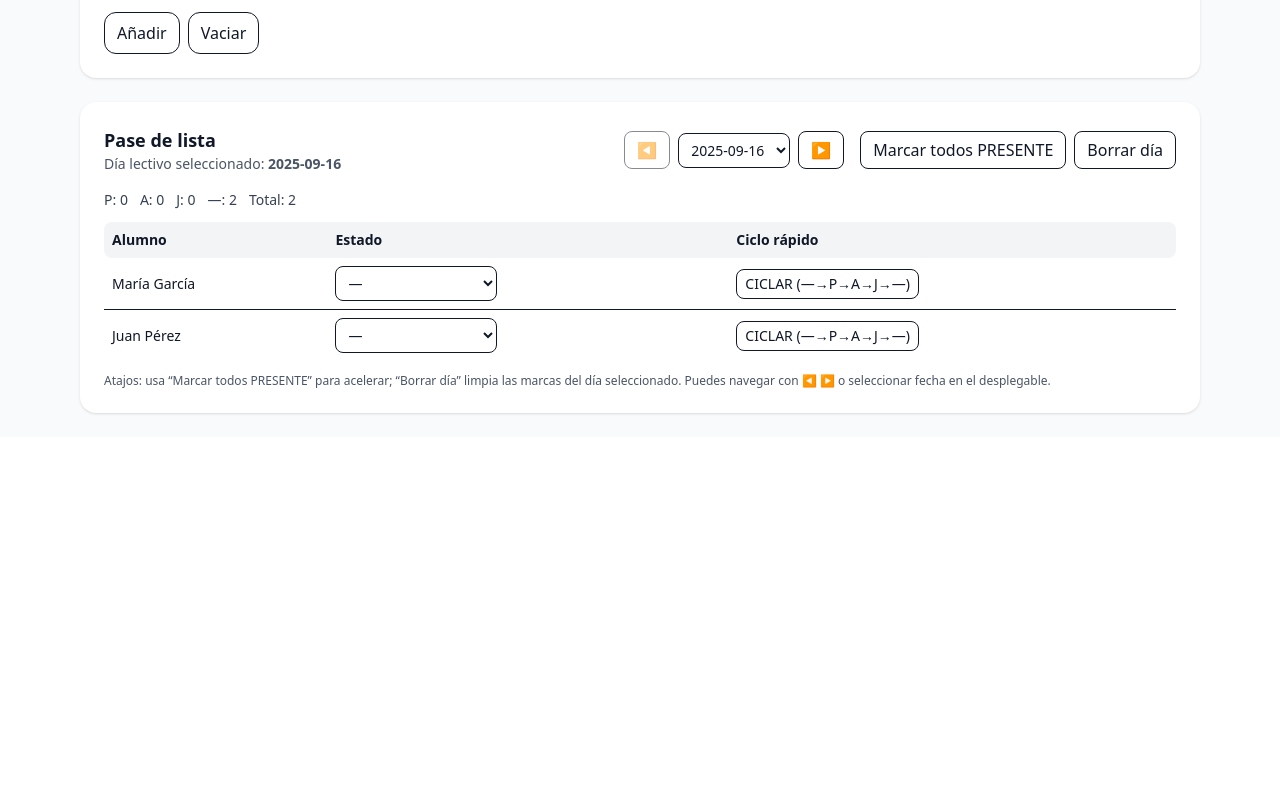
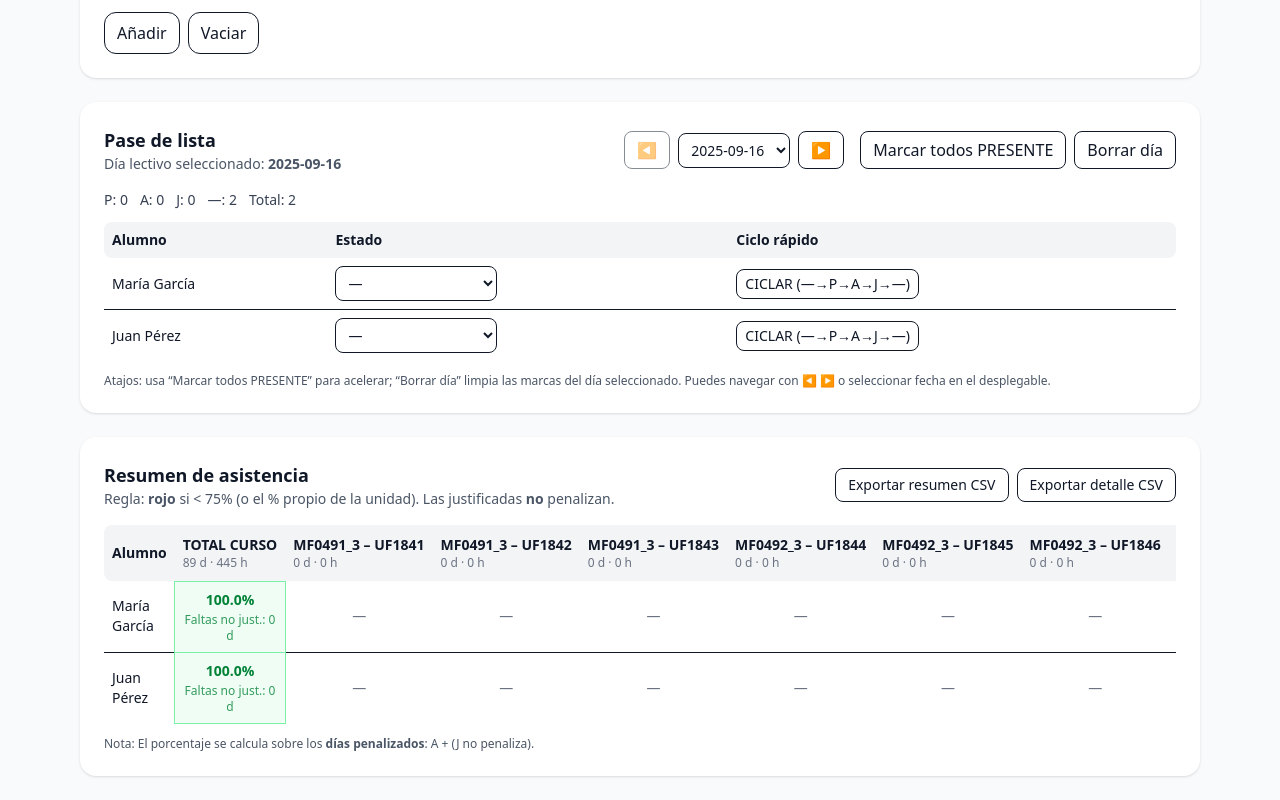
Before and after one commit to OslarCode/aistencia-ifcd0210, a React (Vite) app: page / in a window 1280 px wide. Shown: the part 1739-2539 px from the top of the page. Before the commit the page ends 2176 px from the top, so only its background shows below. Built offline with nearby package versions, Linux system fonts and the light colour scheme.

Commit message:
Módulo 3: Resumen por unidad y total con el cálculo del % de asistencia, incluyendo la regla: en rojo si < 75% (o el % de la unidad), y el contador de faltas justificadas con opción de si penalizan o no (según tu config.countJustifiedAgainstLimit)

```diff
--- a/src/App.tsx
+++ b/src/App.tsx
@@ -14,8 +14,11 @@ import { DEFAULT_STUDENTS } from "./app/students";
 import AttendancePanel from "./features/attendance/AttendancePanel";
 import type { AttendanceState } from "./app/attendance";
 
+// NUEVO: Resumen
+import SummaryPanel from "./features/summary/SummaryPanel";
+
 export default function App() {
-  // Config + Unidades (ya hechos)
+  // Config + Unidades
   const [config, setConfig] = useLocalStorage<TCourseConfig>("ifcd0210_config", DEFAULT_CONFIG);
   const [units, setUnits] = useLocalStorage<Unit[]>("ifcd0210_units", DEFAULT_UNITS);
   const classDays = useMemo(() => generateClassDays(config), [config]);
@@ -71,6 +74,16 @@ export default function App() {
           selectedDate={selectedDate}
           setSelectedDate={setSelectedDate}
         />
+
+        {/* NUEVO: Resumen por unidad y total */}
+        <SummaryPanel
+          students={students}
+          attendance={attendance}
+          units={units}
+          classDays={classDays}
+          config={config}
+          hoursPerDay={config.hoursPerDay}
+        />
       </main>
     </div>
   );
--- /dev/null
+++ b/src/features/summary/SummaryPanel.tsx
@@ -0,0 +1,185 @@
+import { useMemo } from "react";
+import type { Student } from "../../app/students";
+import type { AttendanceState } from "../../app/attendance";
+import type { CourseConfig } from "../../app/config";
+import type { Unit } from "../../app/units";
+import { computeSummary } from "../../lib/summary";
+
+type Props = {
+  students: Student[];
+  attendance: AttendanceState;
+  units: Unit[];
+  classDays: string[];
+  config: CourseConfig;
+  hoursPerDay: number;
+};
+
+export default function SummaryPanel({
+  students,
+  attendance,
+  units,
+  classDays,
+  config,
+  hoursPerDay,
+}: Props) {
+  const { summaries, units: allUnits } = useMemo(
+    () => computeSummary(students, attendance, units, classDays, config),
+    [students, attendance, units, classDays, config],
+  );
+
+  const exportSummaryCSV = () => {
+    const header = ["Alumno", ...allUnits.map((u) => `${u.name} %`)];
+    const rows = summaries.map(({ student, byUnit }) => {
+      const cols = [csv(student.name)];
+      for (const u of allUnits) {
+        const rec = byUnit[u.id];
+        cols.push(rec ? rec.pct.toFixed(1) : "");
+      }
+      return cols.join(",");
+    });
+    const csvText = [header.join(","), ...rows].join("\n");
+    download(csvText, `Resumen_asistencia_${Date.now()}.csv`, "text/csv;charset=utf-8;");
+  };
+
+  const exportDetailCSV = () => {
+    // Detalle por fecha -> alumno -> marca
+    const dates = classDays;
+    const header = ["Fecha", "Alumno", "Estado(P/A/J)"];
+    const rows: string[] = [];
+    for (const d of dates) {
+      for (const s of students) {
+        const st = attendance[s.id]?.[d] || "";
+        rows.push([d, csv(s.name), st].join(","));
+      }
+    }
+    const csvText = [header.join(","), ...rows].join("\n");
+    download(csvText, `Detalle_asistencia_${Date.now()}.csv`, "text/csv;charset=utf-8;");
+  };
+
+  return (
+    <section className="rounded-2xl bg-white p-6 shadow">
+      <header className="mb-4 flex flex-col gap-2 md:flex-row md:items-center md:justify-between">
+        <div>
+          <h2 className="text-lg font-semibold">Resumen de asistencia</h2>
+          <p className="text-sm text-gray-600">
+            Regla: <strong>rojo</strong> si &lt; {config.requiredPct}% (o el % propio de la unidad).{" "}
+            {config.countJustifiedAgainstLimit ? (
+              <span>
+                Las justificadas <strong>sí</strong> penalizan.
+              </span>
+            ) : (
+              <span>
+                Las justificadas <strong>no</strong> penalizan.
+              </span>
+            )}
+          </p>
+        </div>
+        <div className="flex gap-2">
+          <button className="rounded-lg border px-3 py-1.5 text-sm" onClick={exportSummaryCSV}>
+            Exportar resumen CSV
+          </button>
+          <button className="rounded-lg border px-3 py-1.5 text-sm" onClick={exportDetailCSV}>
+            Exportar detalle CSV
+          </button>
+        </div>
+      </header>
+
+      <div className="overflow-auto">
+        <table className="w-full text-sm">
+          <thead>
+            <tr className="bg-gray-100 text-left">
+              <th className="p-2 rounded-l-lg">Alumno</th>
+              {allUnits.map((u) => (
+                <th key={u.id} className="p-2 whitespace-nowrap">
+                  {u.name}
+                  <div className="text-xs font-normal text-gray-500">
+                    {u.days.length} d · {u.days.length * hoursPerDay} h
+                  </div>
+                </th>
+              ))}
+              <th className="p-2 rounded-r-lg">Justificadas (total)</th>
+            </tr>
+          </thead>
+          <tbody>
+            {summaries.map(({ student, byUnit }) => {
+              const totalJustified = countTotalJustified(student.id, attendance, classDays);
+              return (
+                <tr key={student.id} className="border-b last:border-0">
+                  <td className="p-2 font-medium">{student.name}</td>
+
+                  {allUnits.map((u) => {
+                    const rec = byUnit[u.id];
+                    const threshold = u.requiredPct ?? config.requiredPct;
+                    const isBelow = rec.pct < threshold;
+                    const cellClass = rec.totalDays
+                      ? isBelow
+                        ? "bg-red-100 text-red-700 border border-red-300"
+                        : "bg-green-50 text-green-700 border border-green-300"
+                      : "text-gray-500";
+                    return (
+                      <td key={u.id} className={`p-2 text-center rounded ${cellClass}`}>
+                        {rec.totalDays ? (
+                          <div className="space-y-0.5">
+                            <div className="font-semibold">{rec.pct.toFixed(1)}%</div>
+                            <div className="text-xs opacity-80">
+                              Faltas no just.: {rec.missedU} d
+                            </div>
+                            {rec.missedJ > 0 && (
+                              <div className="text-xs opacity-80">Just.: {rec.missedJ} d</div>
+                            )}
+                          </div>
+                        ) : (
+                          "—"
+                        )}
+                      </td>
+                    );
+                  })}
+
+                  <td className="p-2 text-center">{totalJustified} d</td>
+                </tr>
+              );
+            })}
+            {students.length === 0 && (
+              <tr>
+                <td className="p-3 text-sm text-gray-500" colSpan={allUnits.length + 2}>
+                  No hay alumnos.
+                </td>
+              </tr>
+            )}
+          </tbody>
+        </table>
+      </div>
+
+      <p className="mt-3 text-xs text-gray-600">
+        Nota: El porcentaje se calcula sobre los <strong>días penalizados</strong>: A +{" "}
+        {config.countJustifiedAgainstLimit ? "J" : "(J no penaliza)"}.
+      </p>
+    </section>
+  );
+}
+
+// ------- helpers locales -------
+function csv(s: string) {
+  if (s == null) return "";
+  const needs = /[",\n]/.test(String(s));
+  return needs ? '"' + String(s).replace(/"/g, '""') + '"' : String(s);
+}
+
+function download(content: string, filename: string, type: string) {
+  const blob = new Blob([content], { type });
+  const url = URL.createObjectURL(blob);
+  const a = document.createElement("a");
+  a.href = url;
+  a.download = filename;
+  a.click();
+  setTimeout(() => URL.revokeObjectURL(url), 400);
+}
+
+function countTotalJustified(studentId: string, attendance: AttendanceState, classDays: string[]) {
+  let j = 0;
+  for (const d of classDays) {
+    const mark = attendance[studentId]?.[d];
+    if (mark === "J") j++;
+  }
+  return j;
+}
--- /dev/null
+++ b/src/lib/summary.ts
@@ -0,0 +1,81 @@
+import type { AttendanceState } from "../app/attendance";
+import type { Student } from "../app/students";
+import type { CourseConfig } from "../app/config";
+import type { Unit } from "../app/units";
+import { mapUnitsToDays } from "./units";
+
+export type UnitWithDays = Unit & { days: string[] };
+
+export type UnitSummary = {
+  pct: number; // porcentaje de asistencia (0..100)
+  totalDays: number; // días lectivos de la unidad
+  present: number; // P
+  missedU: number; // A (no justificadas)
+  missedJ: number; // J (justificadas)
+  penalizedMissed: number; // A + (J si config.countJustifiedAgainstLimit)
+};
+
+export type StudentSummary = {
+  student: Student;
+  byUnit: Record<string, UnitSummary>; // unitId -> resumen
+};
+
+function summarizeForRange(
+  dates: string[],
+  attendance: AttendanceState,
+  studentId: string,
+  config: CourseConfig,
+): UnitSummary {
+  let present = 0;
+  let a = 0;
+  let j = 0;
+
+  for (const day of dates) {
+    const mark = attendance[studentId]?.[day] || "";
+    if (mark === "P") present++;
+    else if (mark === "A") a++;
+    else if (mark === "J") j++;
+  }
+
+  const totalDays = dates.length;
+  const penalizedMissed = a + (config.countJustifiedAgainstLimit ? j : 0);
+  const attendedDays = totalDays - penalizedMissed;
+  const pct = totalDays > 0 ? (attendedDays / totalDays) * 100 : 0;
+
+  return { pct, totalDays, present, missedU: a, missedJ: j, penalizedMissed };
+}
+
+export function computeSummary(
+  students: Student[],
+  attendance: AttendanceState,
+  units: Unit[],
+  classDays: string[],
+  config: CourseConfig,
+) {
+  // Unidades reales con días
+  const unitsWithDays: UnitWithDays[] = mapUnitsToDays(units, classDays);
+
+  // Pseudo-unidad TOTAL
+  const totalUnit: UnitWithDays = {
+    id: "__TOTAL__",
+    code: "TOTAL",
+    name: "TOTAL CURSO",
+    start: config.start,
+    end: config.end,
+    requiredPct: config.requiredPct,
+    days: classDays,
+  };
+
+  const allUnits: UnitWithDays[] = [totalUnit, ...unitsWithDays];
+
+  const summaries: StudentSummary[] = students.map((student) => {
+    const byUnit: Record<string, UnitSummary> = {};
+    for (const u of allUnits) {
+      const rec = summarizeForRange(u.days, attendance, student.id, config);
+      byUnit[u.id] = rec;
+    }
+    return { student, byUnit };
+  });
+
+  return { summaries, units: allUnits };
+}
```
